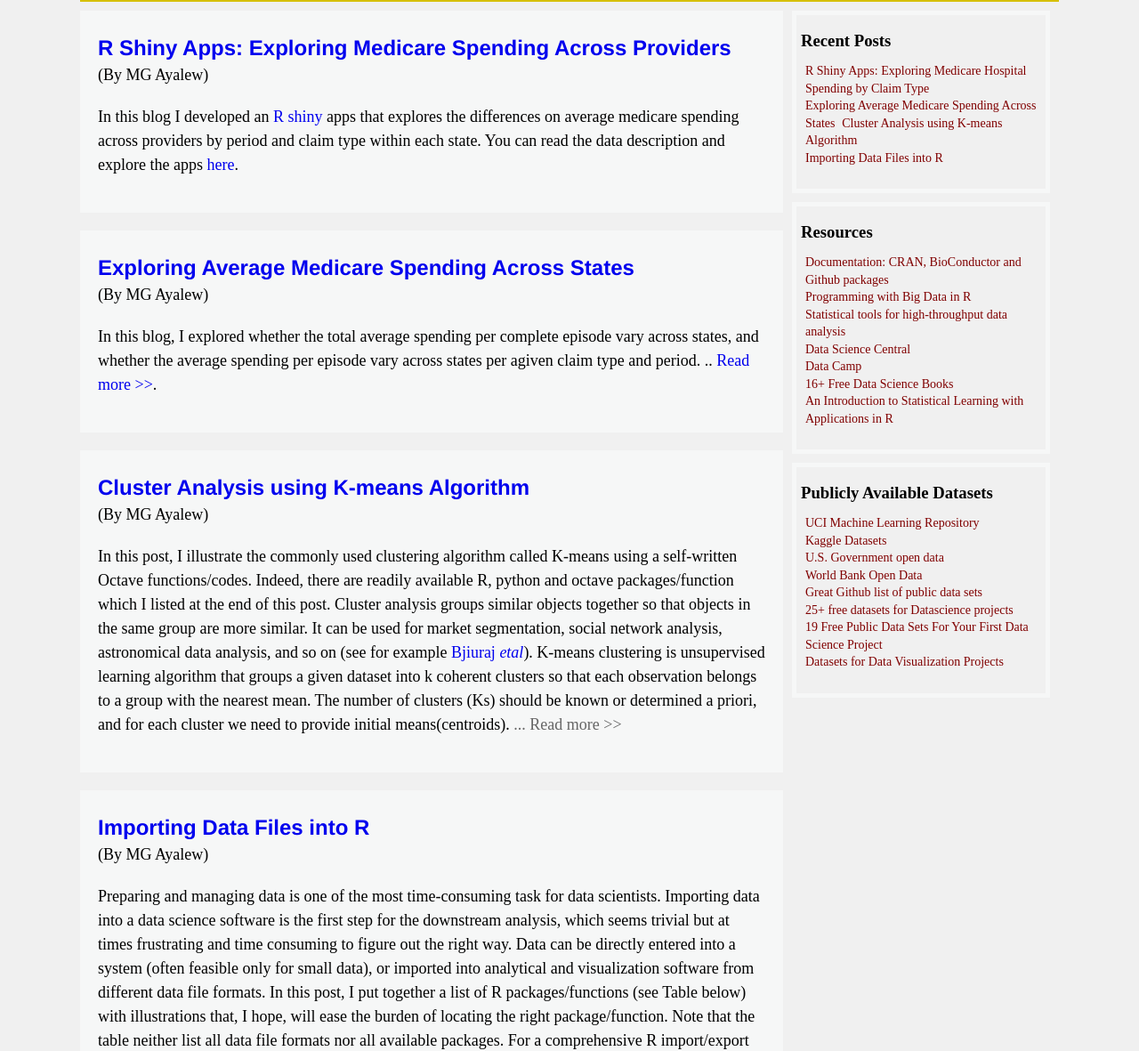
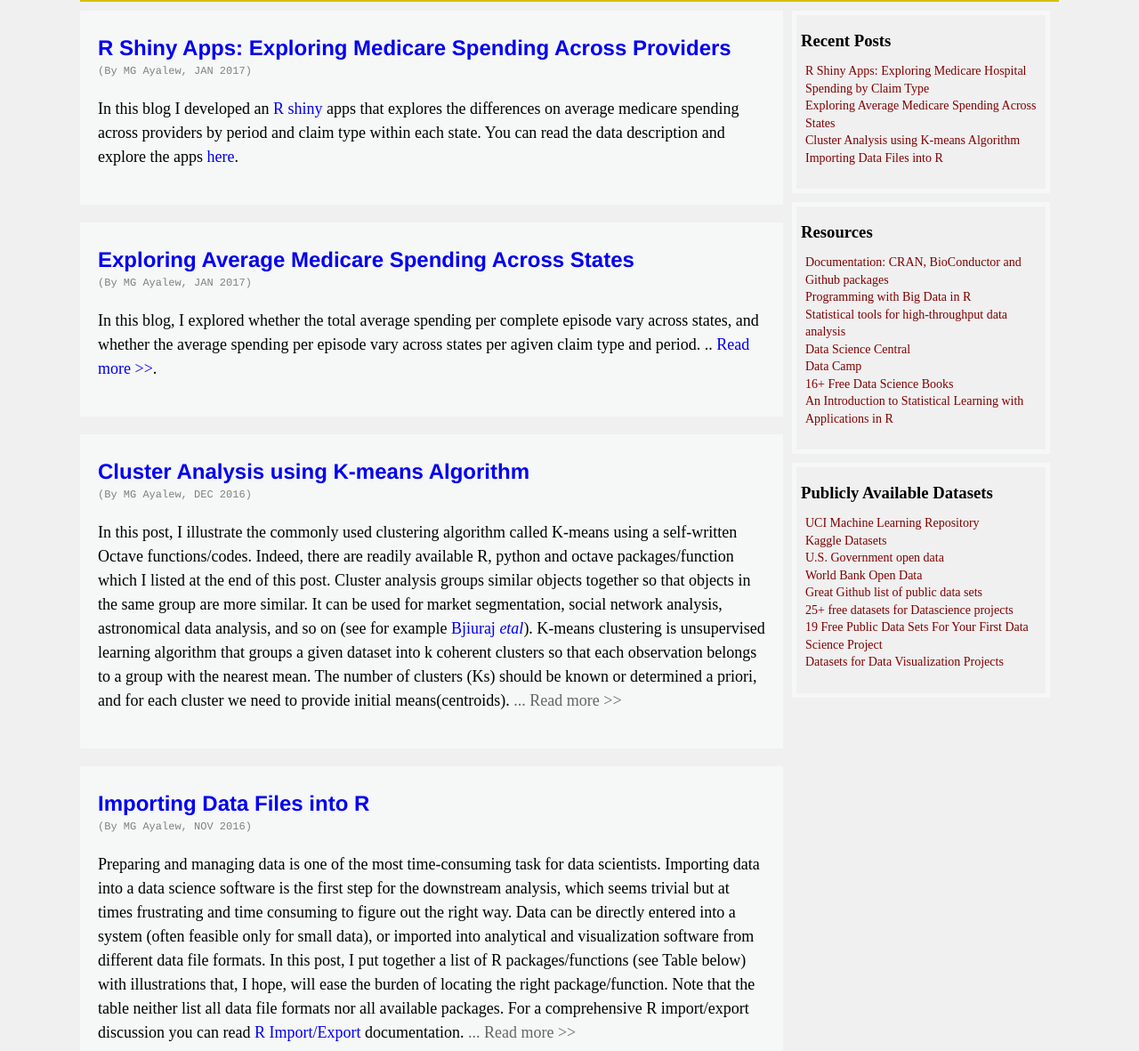
Before and after one commit to mgayalew/mgayalew.github.io, a plain HTML site: page index.html in a window 1280 px wide. Shown: the part 149-1330 px from the top of the page at 89% size. Drawn offline with Linux system fonts and the light colour scheme.

Commit message:
Update index.html

```diff
--- a/index.html
+++ b/index.html
@@ -38,7 +38,7 @@
 <!-- R Shiny Application Exploring Medicare Spending Across Providers -->
 <article>
 <h2><a href="https://mgayalew.shinyapps.io/program/">R Shiny Apps: Exploring Medicare Spending Across Providers</a></h2>
-	<p style="color: gray font-size:12px">(By MG Ayalew)</p>
+	<p style="font-family:Courier; color:gray; font-size:12px">(By MG Ayalew, JAN 2017)</p>
 
 	<p>In this blog I developed an <a href="https://mgayalew.shinyapps.io/program/">R shiny</a> apps that explores the differences on average medicare spending across providers by period and claim type within each state. You can read the data description and explore the apps <a href="https://mgayalew.shinyapps.io/program/" target="_blank">here</a>. </p>
 </article>
@@ -46,7 +46,7 @@
 <!-- R Exploring Medicare Spending Across States -->
 <article>
 	<h2><a href="topics/medicareAcrossStates.html" target="_blank">Exploring Average Medicare Spending Across States</a></h2>
-	<p style="color: gray font-size:12px">(By MG Ayalew)</p>
+	<p style="font-family:Courier; color:gray; font-size:12px">(By MG Ayalew, JAN 2017)</p>
 
 <p>In this blog, I explored whether the total average spending per complete episode vary across states, and whether the average spending per episode vary across states per agiven claim type and period. .. <a href="topics/medicareAcrossStates.html" target="_blank">Read more >></a>.</p>
 </article>
@@ -55,7 +55,7 @@
 <!-- K-means Clustering -->
 <article>
 <h2><a href="topics/octavemyclusters.html">Cluster Analysis using K-means Algorithm</a></h2>
-<p style="color: gray font-size:12px">(By MG Ayalew)</p>
+<p style="font-family:Courier; color:gray; font-size:12px">(By MG Ayalew, DEC 2016)</p>
 <p>In this post, I illustrate the commonly used clustering algorithm called K-means using a self-written Octave functions/codes.  Indeed, there are readily available R, python and octave packages/function which I listed at the end of this post. Cluster analysis groups similar objects together so that objects in the same group are more similar. It can be used for market segmentation, social network analysis, astronomical data analysis, and so on (see for example <a href="http://www.met.edu/Institutes/ICS/NCNHIT/papers/39.pdf">Bjiuraj <i>etal</i></a>).
 K-means clustering is unsupervised learning algorithm that groups a given dataset into k coherent clusters so that each observation belongs to a group with the nearest mean. The number of clusters (Ks) should be known or determined a priori, and for each cluster we need to provide initial means(centroids). <a class="a-gray-link" href="topics/octavemyclusters.html"> ... Read more >> </a></p>
 </article>
@@ -63,7 +63,7 @@ K-means clustering is unsupervised learning algorithm that groups a given datase
 <!-- Import data into R -->
 <article>
 <h2><a href="topics/rimportdata.html">Importing Data Files into R</a></h2>
-<p style="color: gray font-size:12px">(By MG Ayalew)</p>
+<p style="font-family:Courier; color:gray; font-size:12px">(By MG Ayalew, NOV 2016)</p>
 <p>Preparing and managing data is one of the most time-consuming task for data scientists. Importing data into a data science software is the first step for the downstream analysis, which seems trivial but at times frustrating and time consuming to figure out the right way. Data can be directly entered into a system (often feasible only for small data), or imported into analytical and visualization software from different data file formats. In this post, I put together a list of R packages/functions (see Table below) with illustrations that, I hope, will ease the burden of locating the right package/function. Note that the table neither list all data file formats nor all available packages. For a comprehensive R import/export discussion you can read <a href="https://cran.r-project.org/doc/manuals/R-data.pdf">R Import/Export</a> documentation. <a class="a-gray-link" href="topics/rimportdata.html"> ... Read more >> </a></p>
 </article>
 
@@ -77,7 +77,7 @@ K-means clustering is unsupervised learning algorithm that groups a given datase
 
 		<p class="p-resources">
 	<a class="a-resources" target="_blank" href="https://mgayalew.shinyapps.io/program/">R Shiny Apps: Exploring Medicare Hospital Spending by Claim Type</a><br/>
-	<a class="a-resources" target="_blank" href="topics/medicareAcrossStates.html">Exploring Average Medicare Spending Across States</a>
+	<a class="a-resources" target="_blank" href="topics/medicareAcrossStates.html">Exploring Average Medicare Spending Across States</a><br/>
 	<a class="a-resources" target="_blank" href="topics/r_importdata.html">Cluster Analysis using K-means Algorithm</a><br/>
 	<a class="a-resources" target="_blank" href="topics/r_importdata.html">Importing Data Files into R</a></p>
 
```
